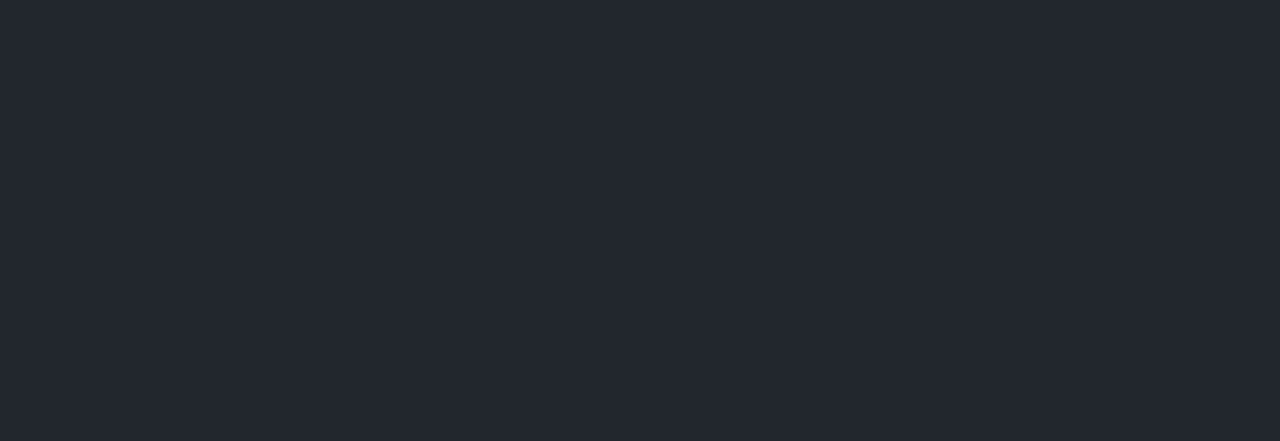
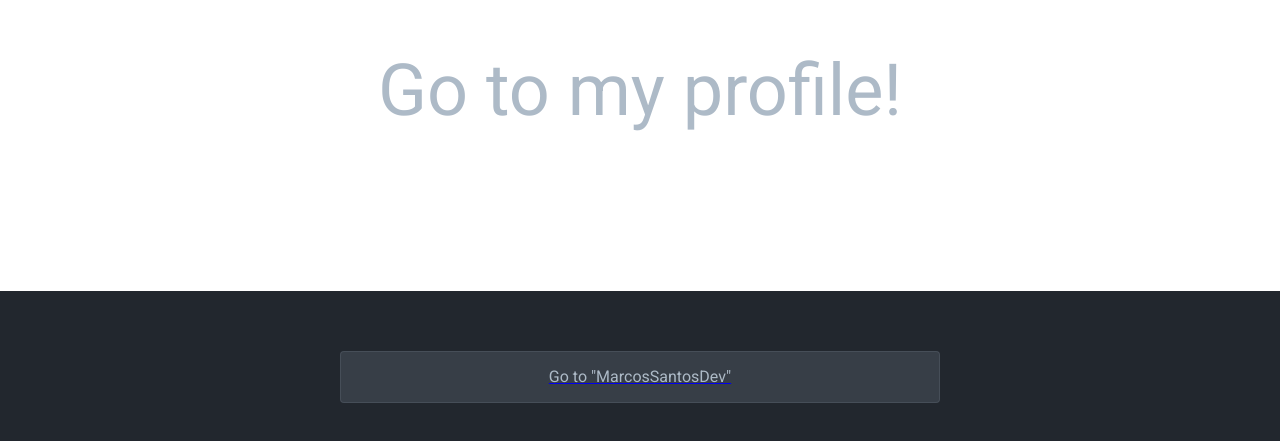
Before and after one commit to MarcosSantosDev/github-clone, a React (Vite) app: page /github in a window 1280 px wide. Before the commit this address had no page. Shown: the part 109-550 px from the top of the page. Built offline with nearby package versions, Linux system fonts and the light colour scheme.

Commit message:
feature: setup routes and project pages

```diff
--- a/src/Layout.tsx
+++ b/src/Layout.tsx
@@ -1,19 +1,36 @@
-import { BrowserRouter, Routes, Route } from 'react-router-dom';
+import { createBrowserRouter, RouterProvider } from 'react-router-dom';
 import GlobalNavBar from './common/components/context/GlobalNavBar/GlobalNavBar';
-import { NotFoundPeople } from './pages';
+import { NoMatch, NotFoundPeople, ProfileOverview } from './pages';
+
+const router = createBrowserRouter([
+  {
+    path: '/',
+    element: <NoMatch title="No Match!" />,
+  },
+  {
+    path: '/github',
+    element: <NoMatch title="Go to my profile!" />,
+  },
+  {
+    path: '/github/:profileName',
+    element: <ProfileOverview />,
+  },
+  {
+    path: '/not-found',
+    element: <NotFoundPeople />,
+  },
+  {
+    path: '*',
+    element: <NotFoundPeople />,
+  },
+]);
 
 function Layout() {
   return (
-    <BrowserRouter>
+    <main>
       <GlobalNavBar />
-      <main>
-        <Routes>
-          <Route path="/" element={<NotFoundPeople />}>
-            <Route index element={<NotFoundPeople />} />
-          </Route>
-        </Routes>
-      </main>
-    </BrowserRouter>
+      <RouterProvider router={router} />
+    </main>
   );
 }
 
--- /dev/null
+++ b/src/pages/NoMatch/NoMatch.styles.ts
@@ -0,0 +1,54 @@
+import styled, { css } from 'styled-components';
+
+export const ContainerDiv = styled.div``;
+
+export const SpaceToImageDiv = styled.div`
+  ${({ theme }) => css`
+    display: flex;
+    justify-content: center;
+    align-items: center;
+
+    height: calc(100vh - 400px);
+    background: ${theme.colors.neutral.white};
+  `}
+`;
+
+export const TitleNotFoundPeopleCodeSpan = styled.span`
+  font-size: 72px;
+`;
+
+export const NotFoundPeopleContainerDiv = styled.div`
+  margin: 60px auto 0;
+  width: 600px;
+`;
+
+export const NotFoundPeopleForm = styled.form``;
+
+export const FormContentDiv = styled.div`
+  display: grid;
+  justify-content: center;
+  grid-template-columns: 400px 100px;
+  grid-template-rows: auto auto;
+  grid-template-areas: 'label .' 'input button';
+  column-gap: 20px;
+  row-gap: 10px;
+
+  label {
+    grid-area: label;
+  }
+
+  input {
+    grid-area: input;
+  }
+
+  button {
+    grid-area: button;
+  }
+`;
+
+export const NotFoundPeopleLabel = styled.label`
+  ${({ theme }) => css`
+    font-weight: 400;
+    color: ${theme.colors.neutral.gray[300]};
+  `}
+`;
--- /dev/null
+++ b/src/pages/NoMatch/NoMatch.tsx
@@ -0,0 +1,26 @@
+import { Link } from 'react-router-dom';
+import * as S from './NoMatch.styles';
+import { Button } from '../../common/components/structure/Button/Button.styles';
+
+type NoMatchProps = {
+  title: string;
+};
+
+const NoMatch = ({ title }: NoMatchProps) => {
+  return (
+    <S.ContainerDiv>
+      <S.SpaceToImageDiv>
+        <S.TitleNotFoundPeopleCodeSpan>{title}</S.TitleNotFoundPeopleCodeSpan>
+      </S.SpaceToImageDiv>
+      <S.NotFoundPeopleContainerDiv>
+        <Link to="/github/MarcosSantosDev">
+          <Button type="button" size="large" fullWidth>
+            Go to "MarcosSantosDev"
+          </Button>
+        </Link>
+      </S.NotFoundPeopleContainerDiv>
+    </S.ContainerDiv>
+  );
+};
+
+export default NoMatch;
--- /dev/null
+++ b/src/pages/ProfileOverview/ProfileOverview.styles.ts
@@ -0,0 +1 @@
+import styled, { css } from 'styled-components';
--- /dev/null
+++ b/src/pages/ProfileOverview/ProfileOverview.tsx
@@ -0,0 +1,9 @@
+const DefaultProfile = () => {
+  return (
+    <div>
+      <h2>Profile: MarcosSantosDev</h2>
+    </div>
+  );
+};
+
+export default DefaultProfile;
--- a/src/pages/index.ts
+++ b/src/pages/index.ts
@@ -1 +1,3 @@
+export { default as NoMatch } from './NoMatch/NoMatch';
 export { default as NotFoundPeople } from './NotFoundPeople/NotFoundPeople';
+export { default as ProfileOverview } from './ProfileOverview/ProfileOverview';
```
